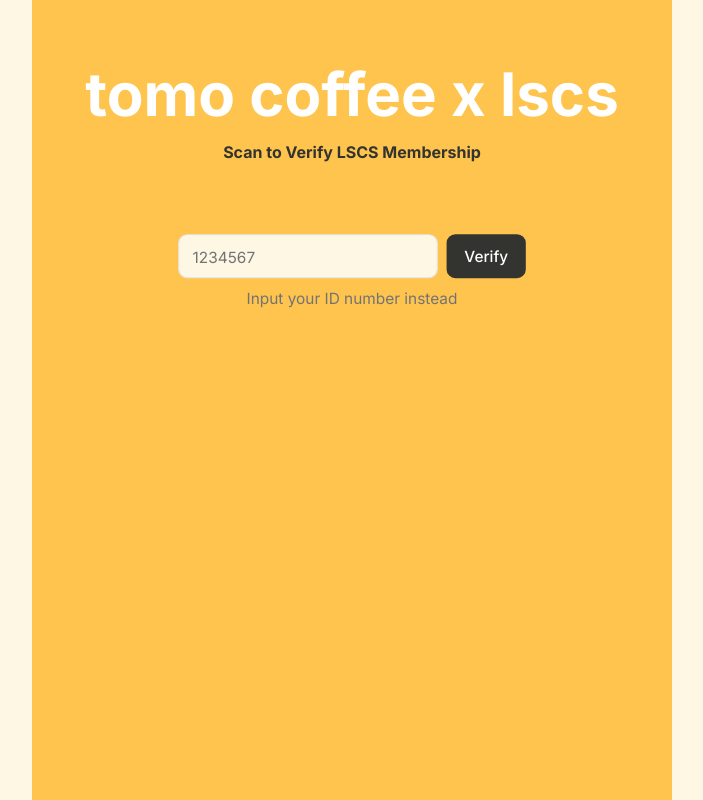
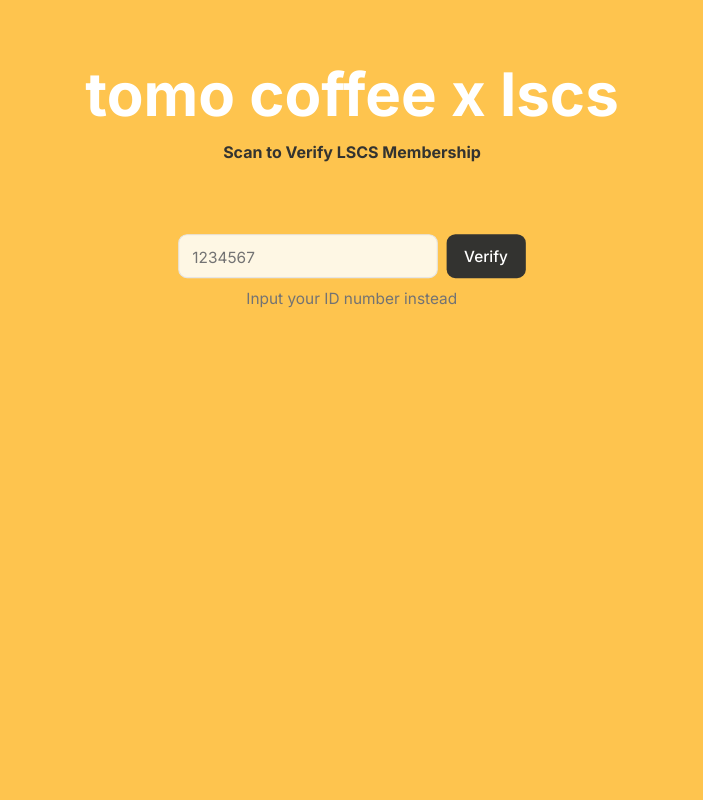
Before and after one commit to dlsu-lscs/dlsu-lscs-tomo-web, a React (Vite) app: page / in a window 1280 px wide. Shown: the top 800 px of the page, without its empty margins (288-991 px from the left). Built offline with nearby package versions, Linux system fonts and the light colour scheme.

Commit message:
fix: change size

```diff
--- a/src/pages/home.tsx
+++ b/src/pages/home.tsx
@@ -9,9 +9,8 @@
   return (
     <>
       <AnimatePresence mode="wait">
-        <div className="min-h-screen bg-[#FEF7E4] text-[#333330]">
-          <div className="flex justify-center items-center min-h-screen min-w-screen">
-            <div className="bg-[#FEC44E] w-screen h-screen md:w-[50vw] md:h-[100vw]">
+        <div className="min-h-screen bg-[#FEC44E] text-[#333330]">
+          <div className="flex justify-center">
             <motion.div
               initial={{ opacity: 0, y: 10 }}
               animate={{ opacity: 1, y: 0 }}
@@ -60,7 +59,6 @@
             </motion.div>
           </div>
         </div>
-        </div>
       </AnimatePresence>
     </>
   )
```
Also changed, not shown: 5 other files (tests, documents, lock files or other folders). Lines whose indentation alone changed are shown as unchanged.
